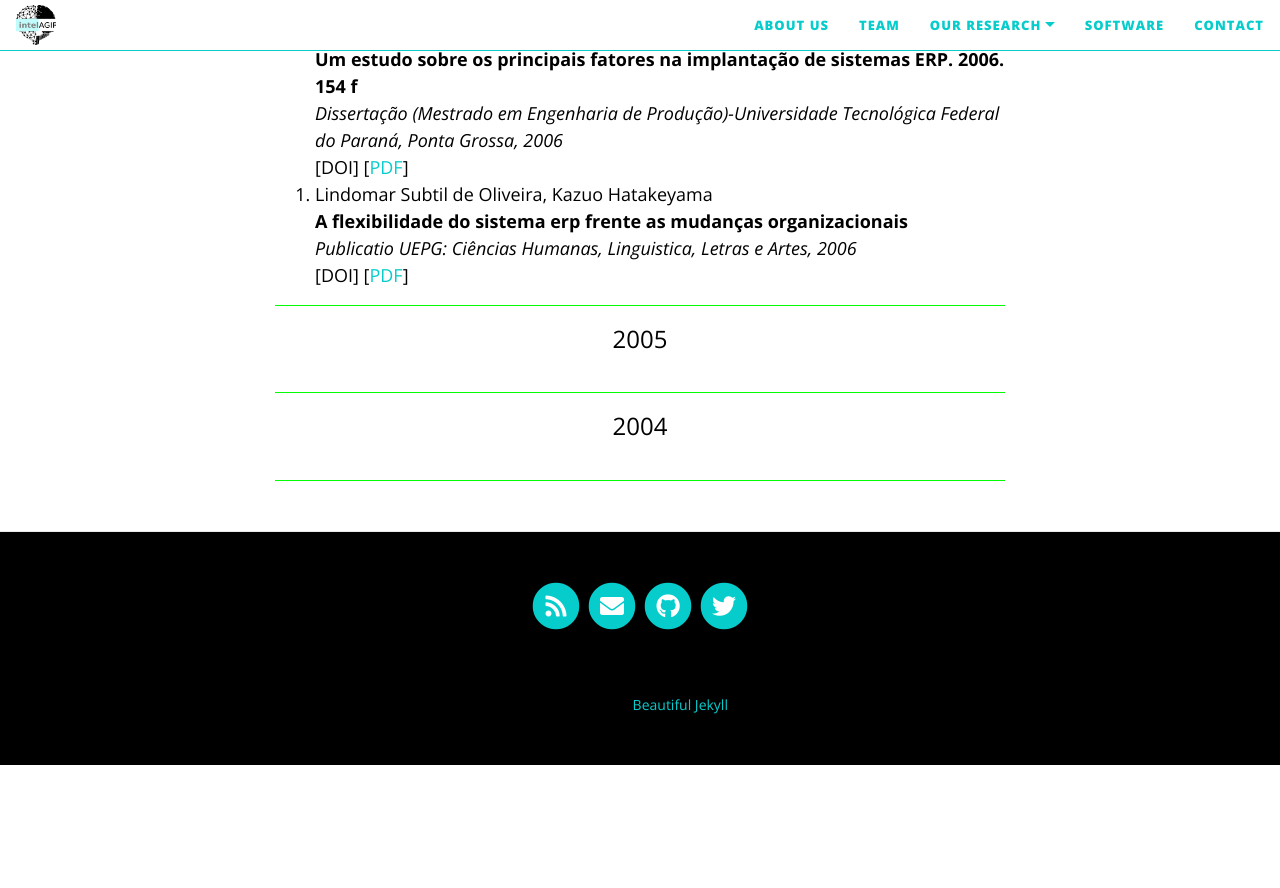
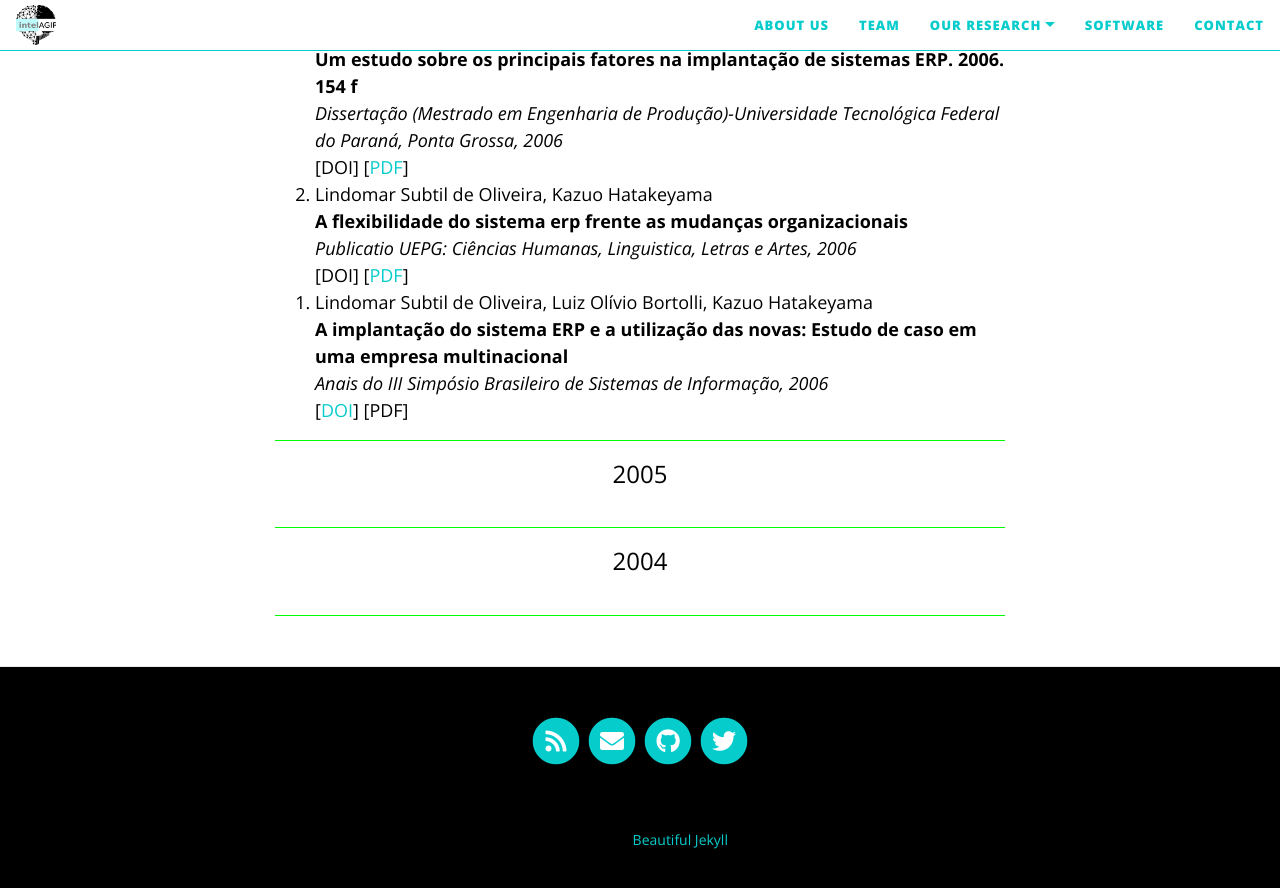
Before and after one commit to IntelAgir-Research-Group/intelagir-research-group.github.io, a Jekyll site: the page built from pages/publications.md, in a window 1280 px wide and 900 px high, scrolled down 7188 px. Shown: the top 888 px of the window. Built offline with Jekyll 4.4.1, drawn with Linux system fonts in a browser that asks for light colours; nearby versions of some CDN libraries; before the commit the page ends 7953 px from its top, so only the background shows below that.

Commit message:
Update publications.md

```diff
--- a/pages/publications.md
+++ b/pages/publications.md
@@ -332,5 +332,13 @@ publications:
     year: 2006
     type: conference
 
+  - title: "A implantação do sistema ERP e a utilização das novas: Estudo de caso em uma empresa multinacional"
+    authors: Lindomar Subtil de Oliveira, Luiz Olívio Bortolli, Kazuo Hatakeyama
+    venue: "Anais do III Simpósio Brasileiro de Sistemas de Informação"
+    doi: https://doi.org/10.5753/sbsi.2006.14742
+    url: #
+    year: 2006
+    type: conference
+
 ---
 All the other research will be added soon!
```
